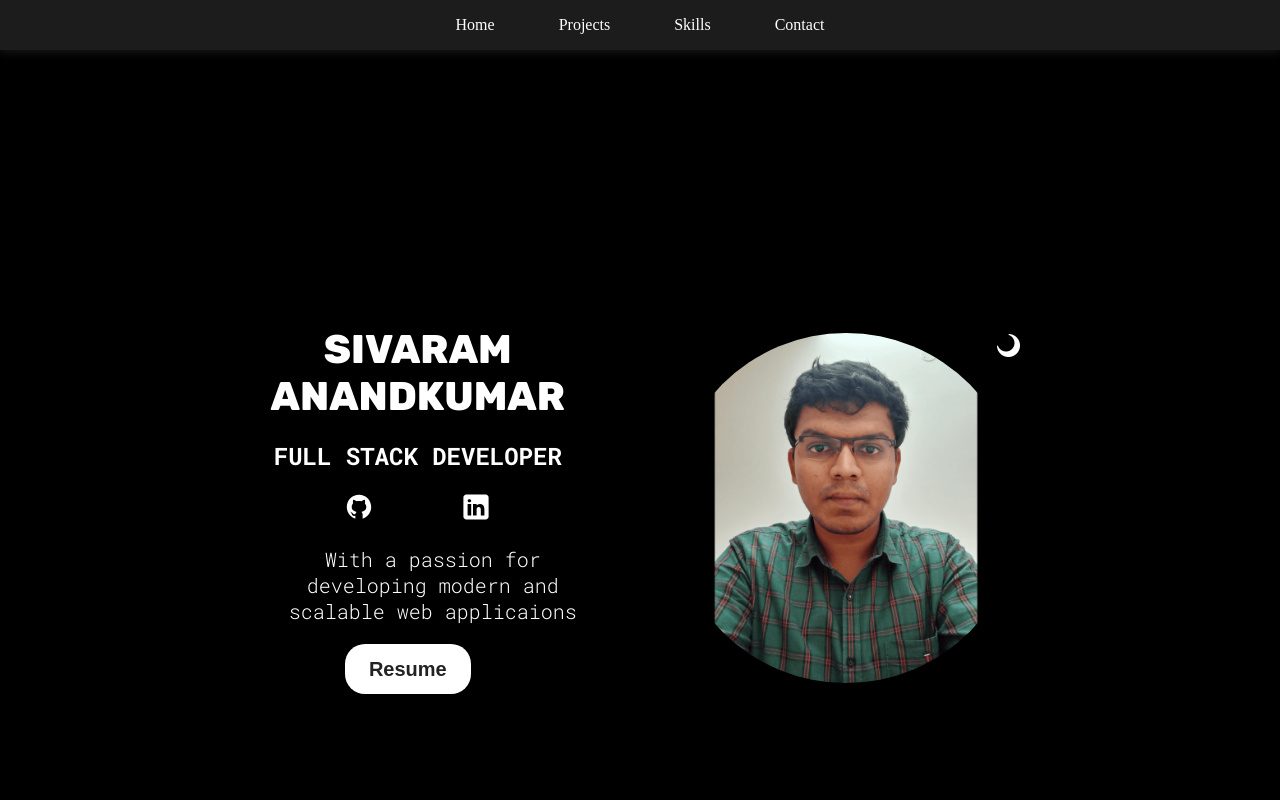
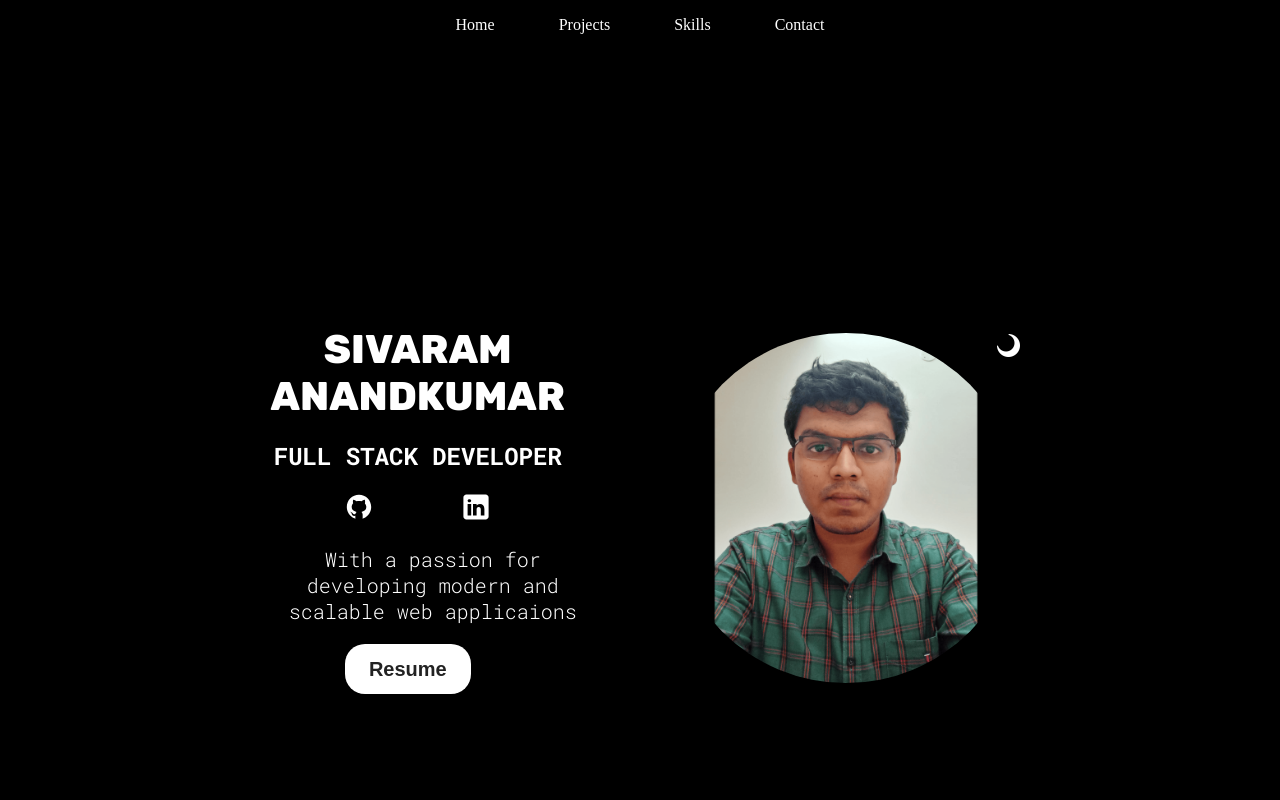
Before and after one commit to sivaramanand/personalPortfolio, a React (Vite) app: page / in a window 1280 px wide. Shown: the top 800 px of the page. Built offline with nearby package versions, Linux system fonts and the light colour scheme.

Commit message:
Header Dark change

```diff
--- a/src/sections/Header/Header.css
+++ b/src/sections/Header/Header.css
@@ -12,8 +12,8 @@
 }
 
 .header.dark {
-  background: rgba(30, 30, 30, 0.95);
-  box-shadow: 0 2px 10px rgba(255, 255, 255, 0.1);
+  background: #000;
+  box-shadow: 0 2px 10px #000;
 }
 
 .nav {
```
